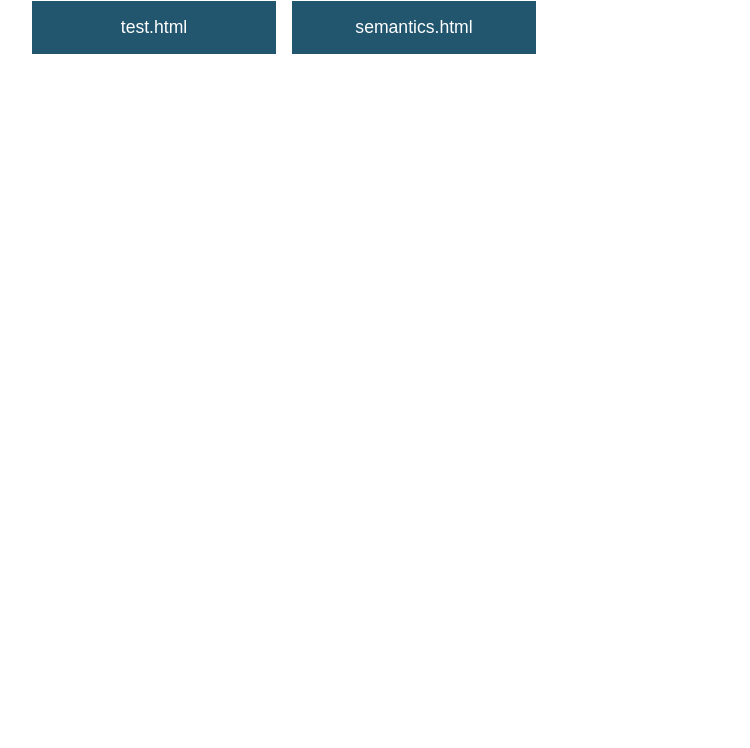
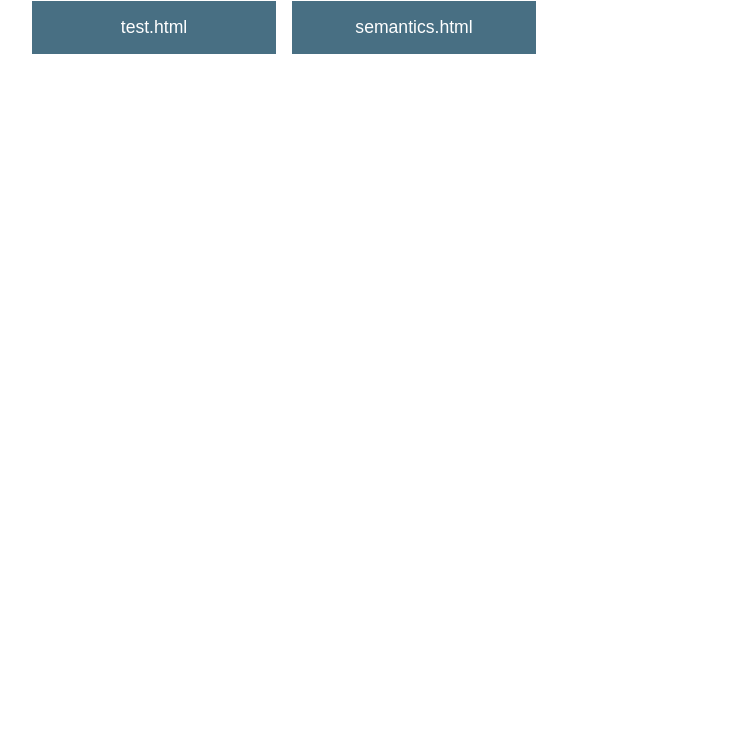
Before and after one commit to Nata-gl/test1, a website: page index.html in a window 1280 px wide. Shown: the part 52-800 px from the top of the page, without its empty margins (96-846 px from the left). Drawn offline with Linux system fonts and the light colour scheme.

Commit message:
fix color for nav__item

```diff
--- a/index.html
+++ b/index.html
@@ -37,12 +37,12 @@
 			display: flex;
 			justify-content: center;
 			align-items: center;
-			background: #22556e;
+			background: #486f83;
 			padding: 1rem;
 			text-align: center;
 			text-decoration: none;
 			font-size: 1.1rem;
-			color: #fff;
+			color: #ffffff;
 		}
 
 		.nav__item:hover {
```
